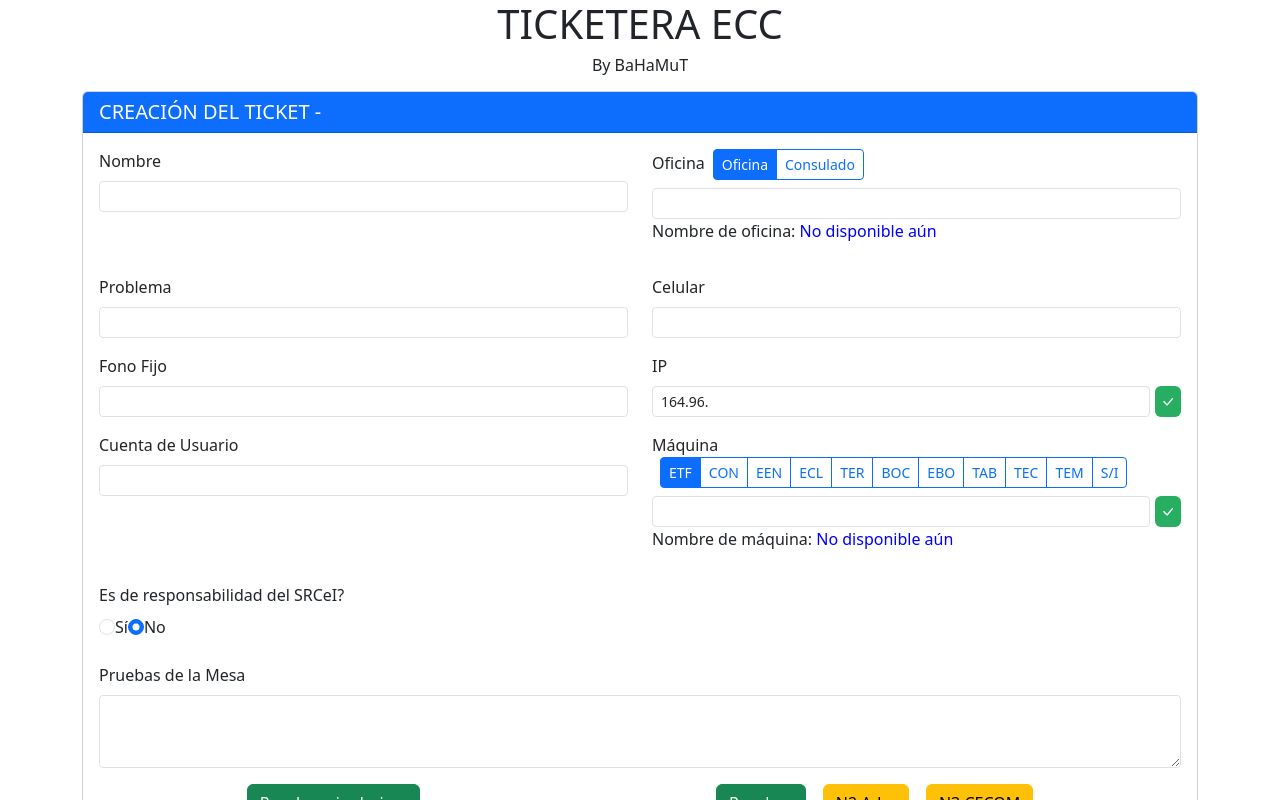
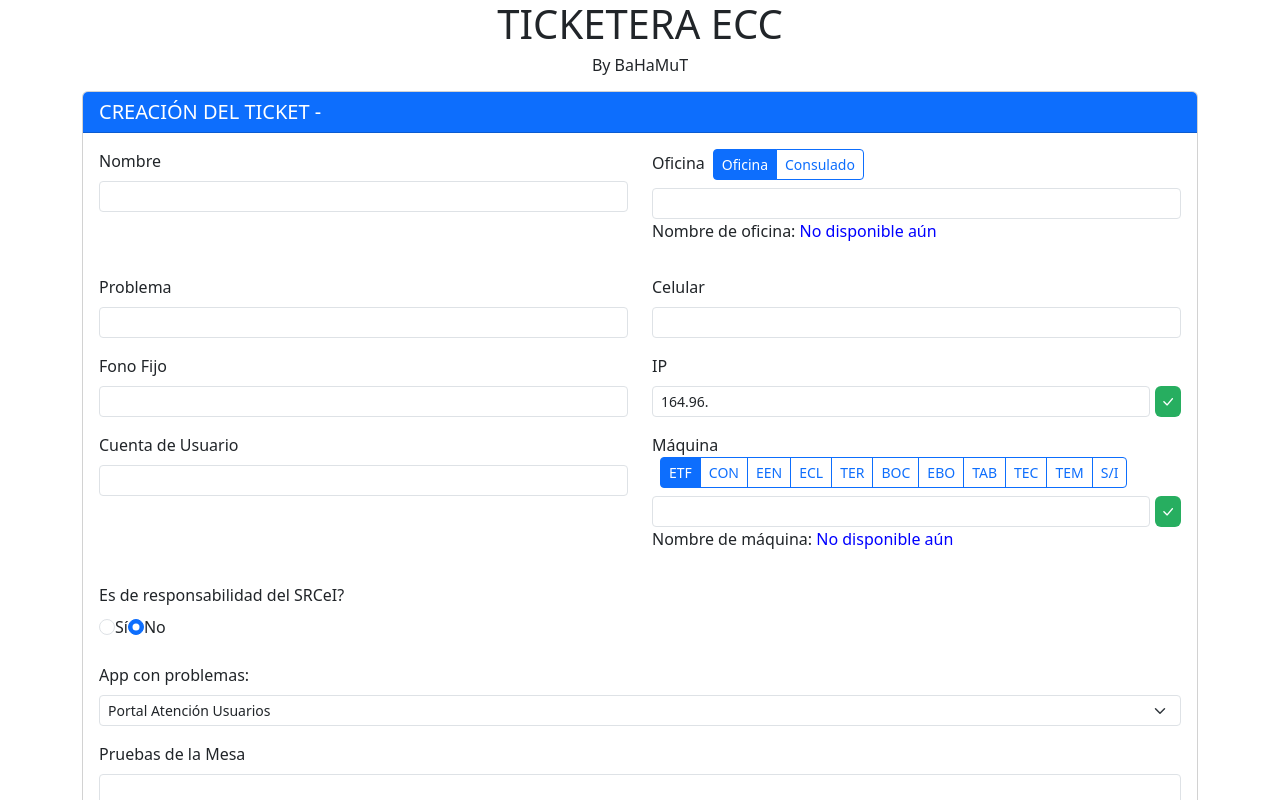
Before and after one commit to BaHaMuT11/ticketera-ecc, a React (Vite) app: page /baha-ticket in a window 1280 px wide. Shown: the top 800 px of the page. Built offline with nearby package versions, Linux system fonts and the light colour scheme.

Commit message:
Se agrega campo aplicación con problemas

```diff
--- a/src/components/TicketForm.jsx
+++ b/src/components/TicketForm.jsx
@@ -97,6 +97,7 @@ const TicketForm = () => {
         sb.appendLine("OFICINA: " + construirOficina());
         sb.appendLine("IP: " + formTransform(formTicket.ip));
         sb.appendLine("CUENTA DE USUARIO: " + formTransform(formTicket.cuentaUsuario));
+        sb.appendLine("APLICACIÓN CON PROBLEMA: " + formTransform(formTicket.appConProblemas));
         sb.appendLine("PROBLEMA_PRE-DIAGNOSTICO: " + formTransform(formTicket.problema));
         sb.appendLine("PRUEBAS DE LA MESA: " + formTransform(formTicket.pruebasMesa));
 
@@ -466,6 +467,18 @@ const TicketForm = () => {
                                 </div>
                             </div>
 
+                            <div className="mb-3">
+                                <label htmlFor="appConProblemas" className="form-label">App con problemas:</label>
+                                <select className="form-select form-select-sm" id="appConProblemas" name="appConProblemas"
+                                        value={ticketFormData.appConProblemas} onChange={handleChange} required>
+                                    <option value="Portal Atención Usuarios">Portal Atención Usuarios</option>
+                                    <option value="Portal Central">Portal Central</option>
+                                    <option value="Cursos eLearning">Cursos eLearning</option>
+                                    <option value="Teléfono">Teléfono</option>
+                                    <option value="Portal de Autoatención">Portal de Autoatención</option>
+                                </select>
+                            </div>
+
 
                             <div className="mb-3">
                                 <label htmlFor="pruebasMesa" className="form-label">Pruebas de la Mesa</label>
--- a/src/context/TicketProvider.jsx
+++ b/src/context/TicketProvider.jsx
@@ -19,7 +19,8 @@ export const TicketProvider = ({ children }) => {
         maquina: "",
         tipoMaquina: "ETF",
         responsabilidad: "NO",
-        pruebasMesa: ""
+        pruebasMesa: "",
+        appConProblemas: "Portal Atención Usuarios"
     });
     const [ticket, setTicket] = useState("")
     const [reporte, setReporte] = useState("");
```
